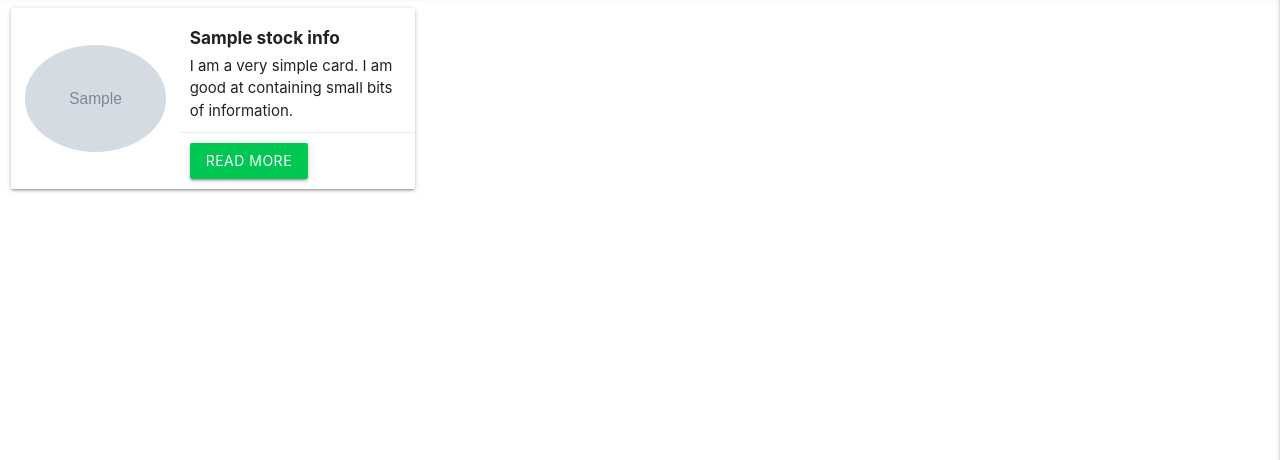
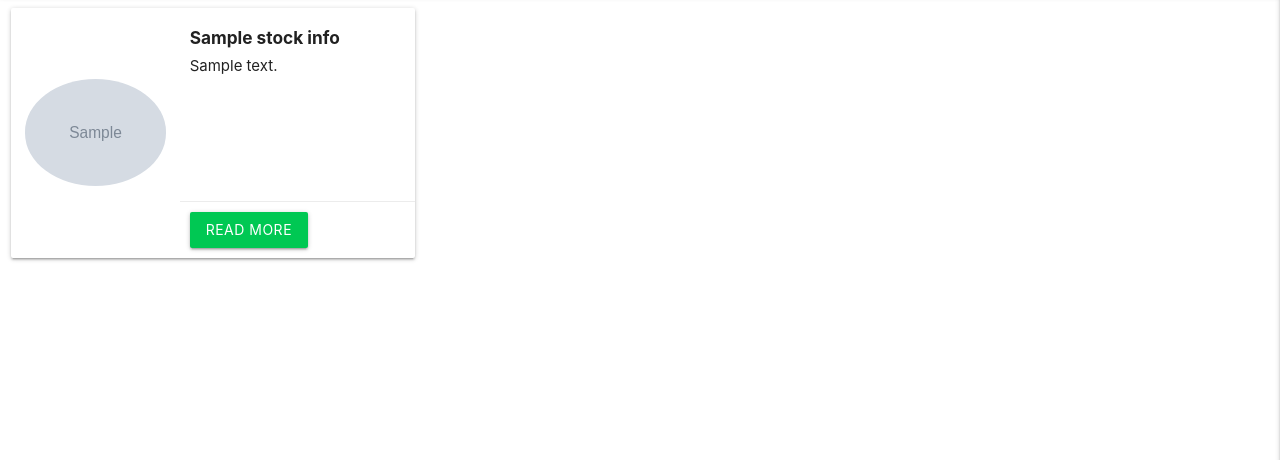
Before and after one commit to waterrot/responsible-investers, a Flask app: page / in a window 1280 px wide. Shown: the part 68-528 px from the top of the page. Run offline with Flask 2, Linux system fonts and the light colour scheme; grey boxes marked "Sample" are stand-in pictures; a database or web service that is not in the repository returns one stand-in record (values such as "Sample title"); some libraries are stand-ins or nearby versions.

Commit message:
added 2 new companies and some styling to the company cards

```diff
--- a/static/css/style.css
+++ b/static/css/style.css
@@ -15,6 +15,10 @@ main {
 
 .set_min_height {
     min-height: 70vh;
+}
+
+.min-height-card {
+    min-height: 250px;
 }
 
 .no-border {
--- a/templates/index.html
+++ b/templates/index.html
@@ -4,14 +4,14 @@
     <div class="row">
         {% for stock in stocks %}
             <div class="col s12 m8 l4 offset-m2">
-                <div class="card horizontal">
+                <div class="card horizontal min-height-card">
                     <div class="card-image col s5 div-of-image-card">
                         <img src="{{ stock.photo_link }}" class="image-card">
                     </div>
                     <div class="card-stacked">
                         <div class="card-content padding-card">
                             <h6><b>{{ stock.stock_name }}</b></h6>
-                            <p>I am a very simple card. I am good at containing small bits of information.</p>
+                            <p>{{ stock.description_short }}</p>
                         </div>
                         <div class="card-action padding-card">
                              <a href="{{ url_for('stock_page', stock_info_id=stock._id) }}" class="btn btn-green">
--- a/templates/portfolio.html
+++ b/templates/portfolio.html
@@ -1,6 +1,7 @@
 {% extends "base.html" %}
 {% block content %}
 
+    <h4 class="ml-2">Stocks you own:</h4>
     <ul class="collapsible">
         {% for stock_bought in stocks_bought %}
             {% if session.user|lower == stock_bought.bought_by|lower %}
```
Also changed, not shown: static/images/fisker.jpg (added), static/images/nio.jpg (added).
